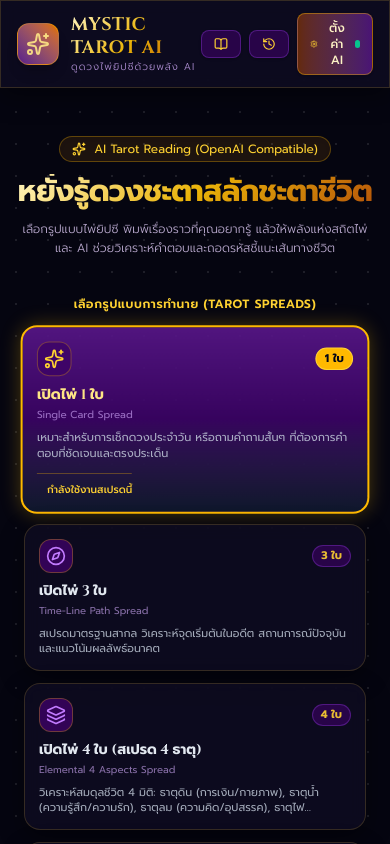
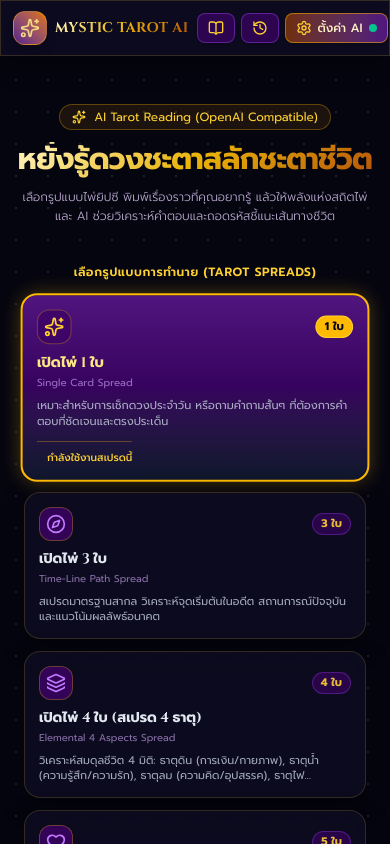
Before and after one commit to pondz1/MysticTarot, a React (Vite) app: page / in a window 390 px wide. Shown: the top 844 px of the page. Built offline with nearby package versions, Linux system fonts and the light colour scheme.

Commit message:
style: optimize mobile Navbar layout with single-line whitespace-nowrap

```diff
--- a/src/components/Navbar.tsx
+++ b/src/components/Navbar.tsx
@@ -15,57 +15,60 @@ export const Navbar: React.FC<NavbarProps> = ({
   hasCustomKey
 }) => {
   return (
-    <header className="sticky top-0 z-40 w-full border-b border-amber-500/20 glass-panel backdrop-blur-md px-4 py-3">
-      <div className="max-w-6xl mx-auto flex items-center justify-between">
+    <header className="sticky top-0 z-40 w-full border-b border-amber-500/20 glass-panel backdrop-blur-md px-3 sm:px-4 py-2.5">
+      <div className="max-w-6xl mx-auto flex items-center justify-between gap-2">
 
         {/* Brand Logo */}
-        <div className="flex items-center gap-3 cursor-pointer group" onClick={() => window.location.reload()}>
-          <div className="relative p-2 rounded-xl bg-gradient-to-tr from-purple-900 to-amber-600 border border-amber-400/40 shadow-lg group-hover:scale-105 transition-transform">
-            <Sparkles className="w-6 h-6 text-amber-200 animate-pulse" />
+        <div
+          className="flex items-center gap-2 sm:gap-3 cursor-pointer group shrink-0"
+          onClick={() => window.location.reload()}
+        >
+          <div className="relative p-1.5 sm:p-2 rounded-xl bg-gradient-to-tr from-purple-900 to-amber-600 border border-amber-400/40 shadow-lg group-hover:scale-105 transition-transform shrink-0">
+            <Sparkles className="w-5 h-5 sm:w-6 sm:h-6 text-amber-200 animate-pulse" />
           </div>
-          <div>
-            <h1 className="text-lg md:text-xl font-bold font-serif-mystic text-gold-gradient tracking-wide leading-tight">
+          <div className="flex flex-col">
+            <h1 className="text-sm sm:text-base md:text-xl font-bold font-serif-mystic text-gold-gradient tracking-wide leading-none whitespace-nowrap">
               MYSTIC TAROT AI
             </h1>
-            <p className="text-[10px] text-purple-300/80 tracking-widest uppercase font-light">
+            <p className="hidden sm:block text-[10px] text-purple-300/80 tracking-widest uppercase font-light mt-0.5">
               ดูดวงไพ่ยิปซีด้วยพลัง AI
             </p>
           </div>
         </div>
 
         {/* Navigation Action Buttons */}
-        <div className="flex items-center gap-2 md:gap-3">
+        <div className="flex items-center gap-1.5 sm:gap-2 md:gap-3 shrink-0">
 
           {/* Browse Tarot Database */}
           <button
             onClick={onOpenCardList}
-            className="flex items-center gap-1.5 px-3 py-1.5 rounded-lg text-xs font-medium text-purple-200 bg-purple-950/60 border border-purple-500/30 hover:bg-purple-900/60 hover:border-amber-400/40 transition-all shadow-sm"
+            className="flex items-center gap-1.5 px-2.5 sm:px-3 py-1.5 rounded-lg text-xs font-medium text-purple-200 bg-purple-950/70 border border-purple-500/40 hover:bg-purple-900/60 hover:border-amber-400/50 transition-all shadow-sm shrink-0"
             title="สารานุกรมไพ่ยิปซี 22 ใบ"
           >
-            <BookOpen className="w-3.5 h-3.5 text-amber-300" />
-            <span className="hidden sm:inline">สารานุกรมไพ่</span>
+            <BookOpen className="w-4 h-4 text-amber-300 shrink-0" />
+            <span className="hidden md:inline whitespace-nowrap">สารานุกรมไพ่</span>
           </button>
 
           {/* History Modal Button */}
           <button
             onClick={onOpenHistory}
-            className="flex items-center gap-1.5 px-3 py-1.5 rounded-lg text-xs font-medium text-purple-200 bg-purple-950/60 border border-purple-500/30 hover:bg-purple-900/60 hover:border-amber-400/40 transition-all shadow-sm"
+            className="flex items-center gap-1.5 px-2.5 sm:px-3 py-1.5 rounded-lg text-xs font-medium text-purple-200 bg-purple-950/70 border border-purple-500/40 hover:bg-purple-900/60 hover:border-amber-400/50 transition-all shadow-sm shrink-0"
             title="ประวัติการดูดวง"
           >
-            <History className="w-3.5 h-3.5 text-amber-300" />
-            <span className="hidden sm:inline">ประวัติทำนาย</span>
+            <History className="w-4 h-4 text-amber-300 shrink-0" />
+            <span className="hidden md:inline whitespace-nowrap">ประวัติทำนาย</span>
           </button>
 
           {/* API Settings Modal */}
           <button
             onClick={onOpenSettings}
-            className="relative flex items-center gap-1.5 px-3 py-1.5 rounded-lg text-xs font-medium text-amber-100 bg-gradient-to-r from-amber-900/80 to-purple-900/80 border border-amber-400/40 hover:border-amber-300 hover:shadow-[0_0_15px_rgba(234,179,8,0.3)] transition-all shadow-sm"
+            className="relative flex items-center gap-1.5 px-2.5 sm:px-3 py-1.5 rounded-lg text-xs font-medium text-amber-100 bg-gradient-to-r from-amber-900/90 to-purple-900/90 border border-amber-400/50 hover:border-amber-300 hover:shadow-[0_0_15px_rgba(234,179,8,0.3)] transition-all shadow-sm shrink-0 whitespace-nowrap"
             title="ตั้งค่า OpenAI API Key"
           >
-            <Settings className="w-3.5 h-3.5 text-amber-300 animate-spin-slow" />
-            <span>ตั้งค่า AI</span>
+            <Settings className="w-4 h-4 text-amber-300 animate-spin-slow shrink-0" />
+            <span className="whitespace-nowrap text-xs">ตั้งค่า AI</span>
             {hasCustomKey && (
-              <span className="w-2 h-2 rounded-full bg-emerald-400 animate-pulse" />
+              <span className="w-2 h-2 rounded-full bg-emerald-400 animate-pulse shrink-0" />
             )}
           </button>
 
```
